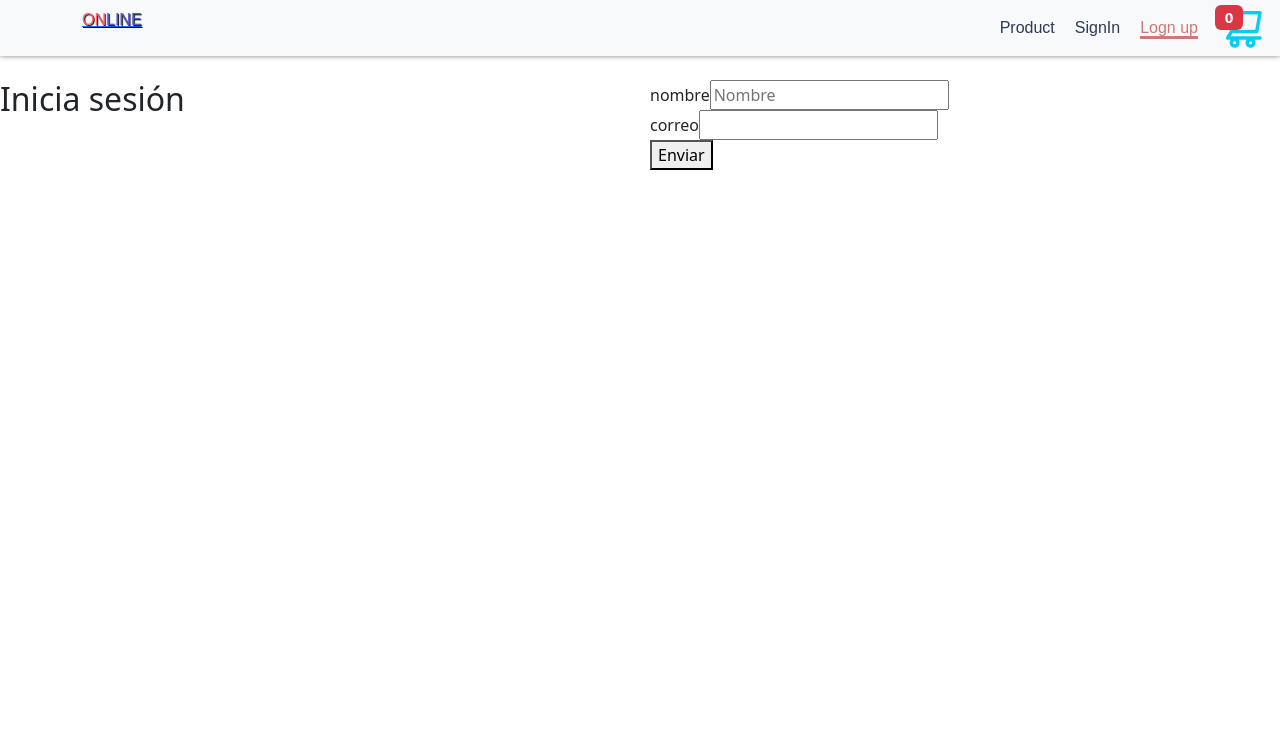
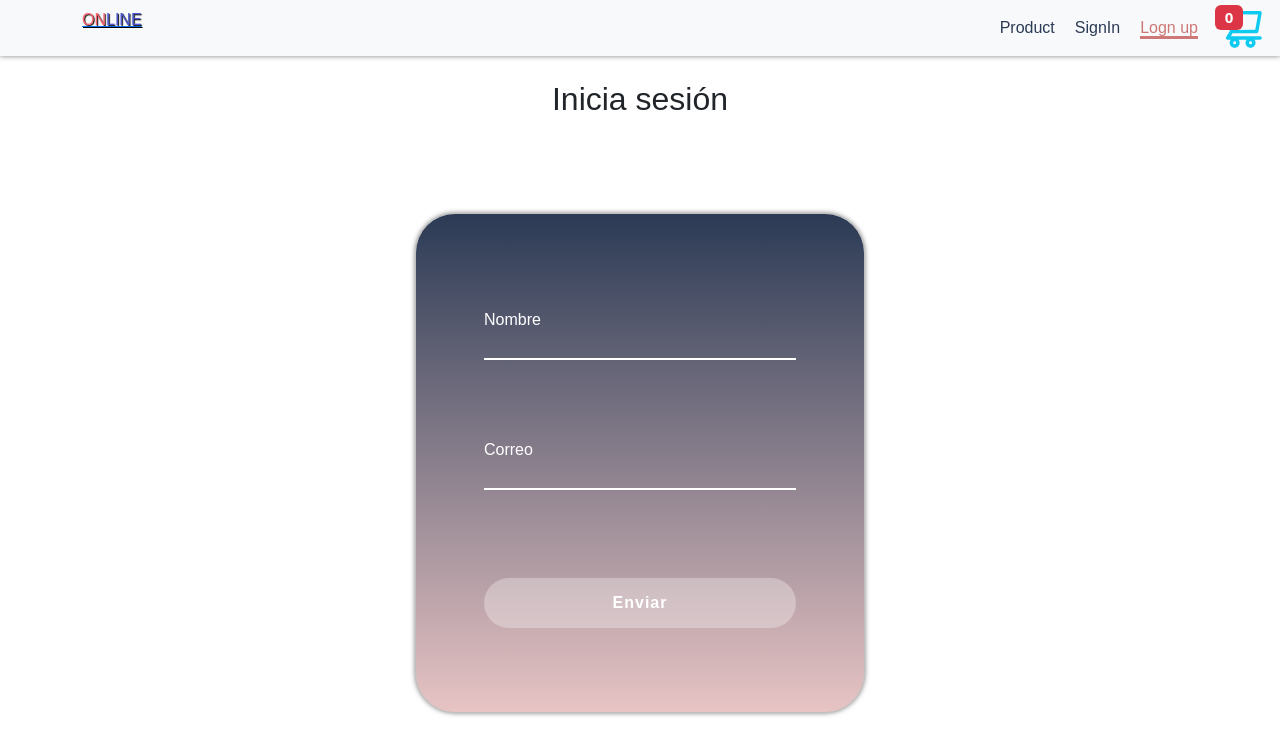
Before and after one commit to torco34/app-ecommerce, a React (Vite) app: page /sign in a window 1280 px wide. Shown: the top 754 px of the page. Built offline with nearby package versions, Linux system fonts and the light colour scheme.

Commit message:
Add css form

```diff
--- a/src/assets/styled/FormLogin.js
+++ b/src/assets/styled/FormLogin.js
@@ -24,7 +24,8 @@ const ContainerFormik = styled.div`
     padding: 60px 68px 40px;
     width: 450px;
     /* background-image: linear-gradient(#21c08b, #8f57fd); */
-    background-image: linear-gradient(#2b3a55, #ce7777);
+    /* background-image: linear-gradient(#2b3a55, #ce7777); */
+    background-image: linear-gradient(#2b3a55, #e8c4c4);
   }
   label,
   a {
@@ -40,7 +41,6 @@ const ContainerFormik = styled.div`
     color: white;
     font-family: "Muli", sans-serif;
     font-size: 16px;
-    height: 60px;
     margin-bottom: 10px;
     outline: none;
     width: 100%;
--- a/src/components/FormLogIn.jsx
+++ b/src/components/FormLogIn.jsx
@@ -6,7 +6,9 @@ export const FormLogIn = () => {
   const [texSend, setTexSend] = useState(false);
   return (
     <>
+      <ContainerFormik>
         <h2>Inicia sesión</h2>
+
         <Formik
           initialValues={{
             nombre: "",
@@ -16,7 +18,7 @@ export const FormLogIn = () => {
             let errores = {};
             // validacion name
             if (!valores.nombre) {
-            errores.nombre = "Porfavor ingresa un nombre";
+              errores.nombre = "No has ingresado tu nombre";
             } else if (!/^[a-zA-ZA-y\s]{1,40}$/.test(valores.nombre)) {
               errores.nombre = "El nombre solo puede tener letras y espacio";
             }
@@ -42,35 +44,41 @@ export const FormLogIn = () => {
           }}
         >
           {({ errors }) => (
-          <Form>
-            <div className="">
-              <label>nombre</label>
-              <Field
-                type="text"
-                id="nombre"
-                name="nombre"
-                placeholder="Nombre"
-              />
+            <Form className="form">
+              <div>
+                <label>Nombre</label>
+                <Field type="text" id="nombre" name="nombre" />
                 <ErrorMessage
                   name="nombre"
                   component={() => (
-                  <div className="text-oragen">{errors.nombre}</div>
+                    <div className="text-danger text-center">
+                      {errors.nombre}
+                    </div>
                   )}
                 />
               </div>
               <div className="login__container--form">
-              <label>correo</label>
+                <label>Correo</label>
                 <Field type="email" id="correo" name="correo" />
                 <ErrorMessage
                   name="correo"
-                component={() => <div className="">{errors.correo}</div>}
+                  component={() => (
+                    <div className="text-danger text-center">
+                      {errors.correo}
+                    </div>
+                  )}
                 />
               </div>
+              {texSend && (
+                <p className="text-success text-center">
+                  Bienvenido a tienda onLine......
+                </p>
+              )}
               <button type="submit"> Enviar</button>
-            {texSend && <p>Formularia enviado con exito</p>}
             </Form>
           )}
         </Formik>
+      </ContainerFormik>
     </>
   );
 };
```
Lines whose indentation alone changed are shown as unchanged.
